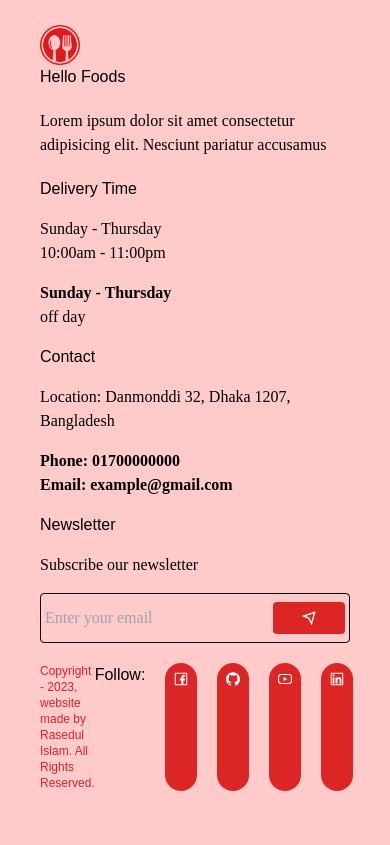
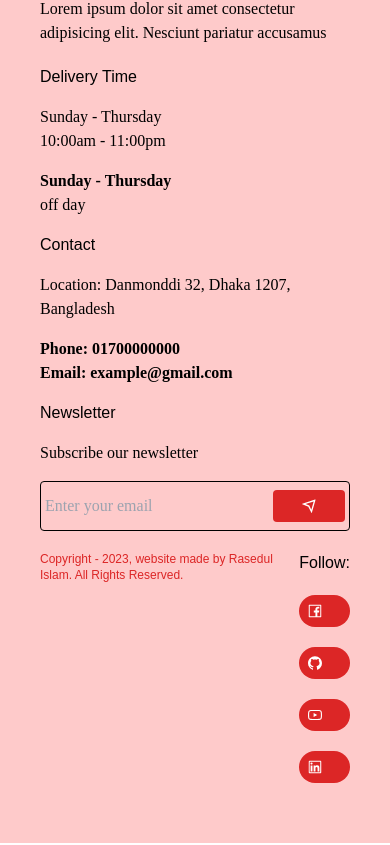
Before and after one commit to rasedul99/food-order, a React (Create React App) app: page /contact in a window 390 px wide. Shown: the part 1152-1997 px from the top of the page. Built offline with nearby package versions, Linux system fonts and the light colour scheme; no server answers.

Commit message:
footer responsive

```diff
--- a/src/components/Footer/Footer.js
+++ b/src/components/Footer/Footer.js
@@ -64,12 +64,12 @@
       </div>
       <div className="flex justify-between my-5">
         <div>
-          <p className="text-xs text-red-600 ">
+          <p className="text-xs text-red-600">
             Copyright - 2023, website made by Rasedul Islam. All Rights
             Reserved.
           </p>
         </div>
-        <div className="flex gap-x-5">
+        <div className="flex flex-col md:flex-row gap-5">
           <p>Follow:</p>
           <div className=" p-2 rounded-full bg-red-600">
             <AiOutlineFacebook className="text-white" />
--- a/src/pages/Contact.js
+++ b/src/pages/Contact.js
@@ -2,7 +2,7 @@
 
 const Contact = () => {
   return (
-    <div className=" container my-24 px-6 py-10 mx-auto">
+    <div className=" container mt-20 px-6 py-10 mx-auto">
       <section class="mb-32 text-gray-800">
         <div class="flex flex-wrap">
           <div class="grow-0 shrink-0 basis-auto mb-6 md:mb-0 w-full md:w-6/12 px-3 lg:px-6">
```
